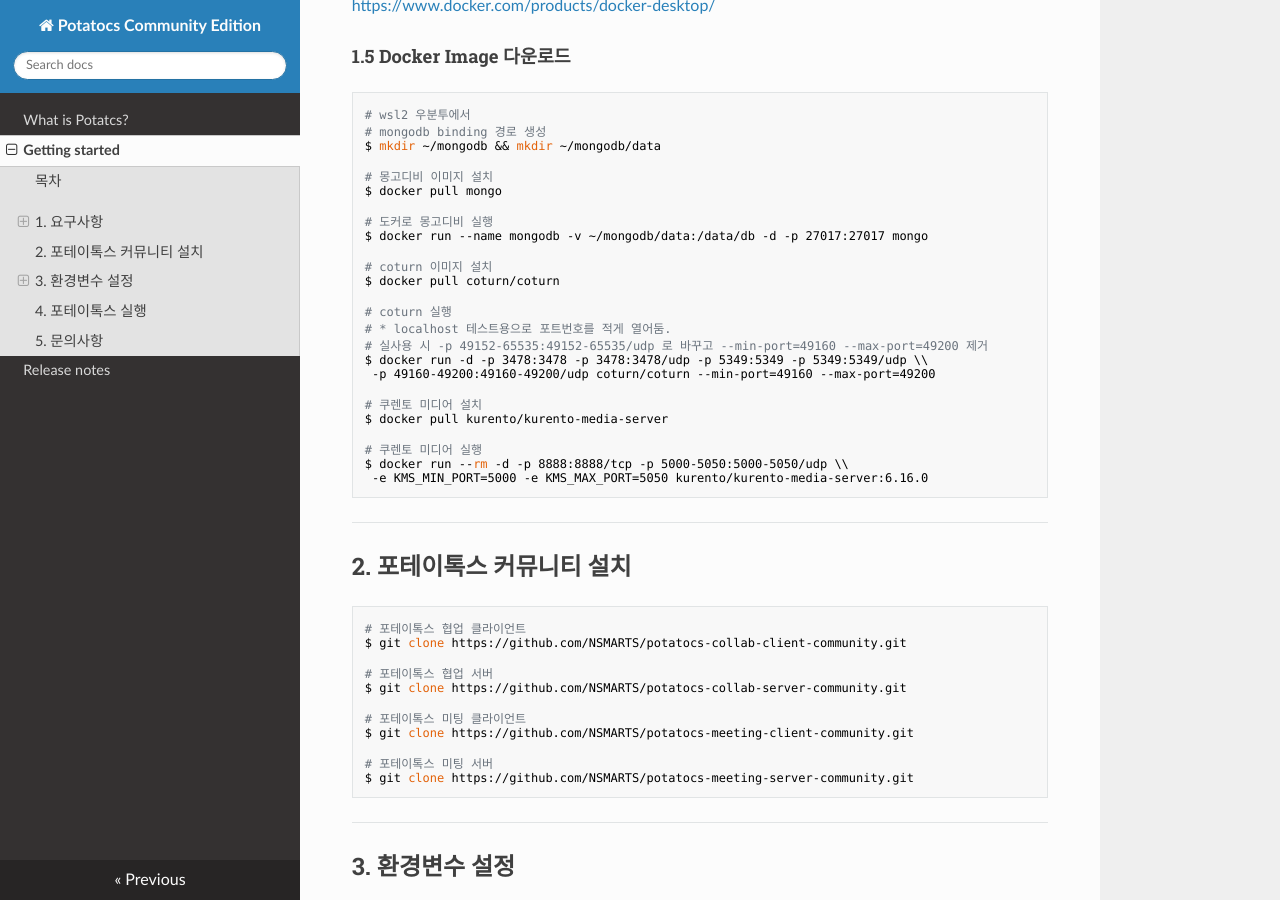
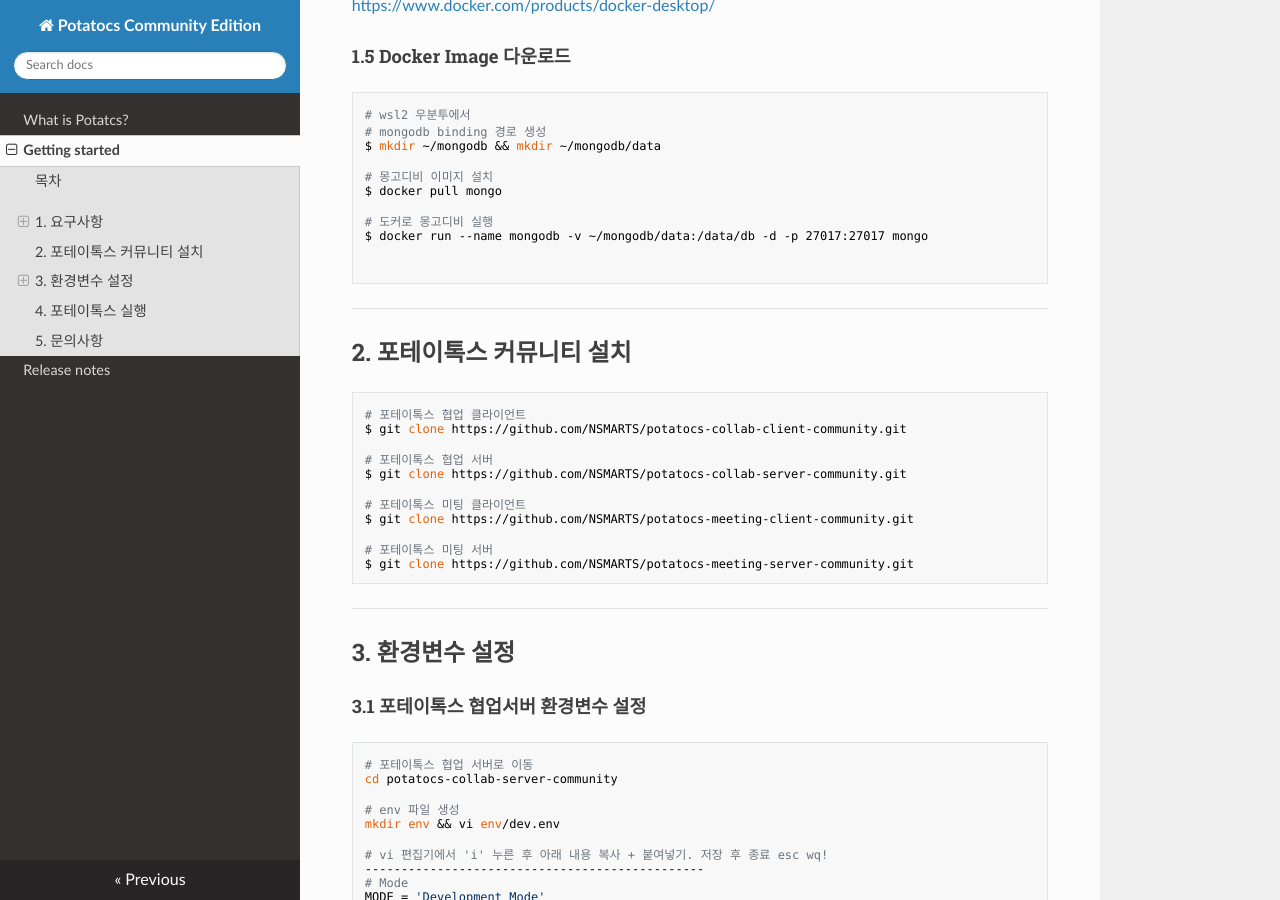
Before and after one commit to potatocs-ce/potatocs-ce-introduction, an MkDocs documentation site: the page built from docs/install.md, in a window 1280 px wide and 900 px high, scrolled down 1547 px. Built offline with MkDocs 1.6.1, drawn with Linux system fonts in a browser that asks for light colours; nearby versions of some CDN libraries.

Commit message:
[fix] mongodb 부분은 남기고 kuranto 부분 삭제

````diff
--- a/docs/install.md
+++ b/docs/install.md
@@ -82,21 +82,7 @@
 # 도커로 몽고디비 실행
 $ docker run --name mongodb -v ~/mongodb/data:/data/db -d -p 27017:27017 mongo
 
-# coturn 이미지 설치
-$ docker pull coturn/coturn
 
-# coturn 실행
-# * localhost 테스트용으로 포트번호를 적게 열어둠.
-# 실사용 시 -p 49152-65535:49152-65535/udp 로 바꾸고 --min-port=49160 --max-port=49200 제거
-$ docker run -d -p 3478:3478 -p 3478:3478/udp -p 5349:5349 -p 5349:5349/udp \\
- -p 49160-49200:49160-49200/udp coturn/coturn --min-port=49160 --max-port=49200
-
-# 쿠렌토 미디어 설치
-$ docker pull kurento/kurento-media-server
-
-# 쿠렌토 미디어 실행
-$ docker run --rm -d -p 8888:8888/tcp -p 5000-5050:5000-5050/udp \\
- -e KMS_MIN_PORT=5000 -e KMS_MAX_PORT=5050 kurento/kurento-media-server:6.16.0
 ```
 
 ---
````
